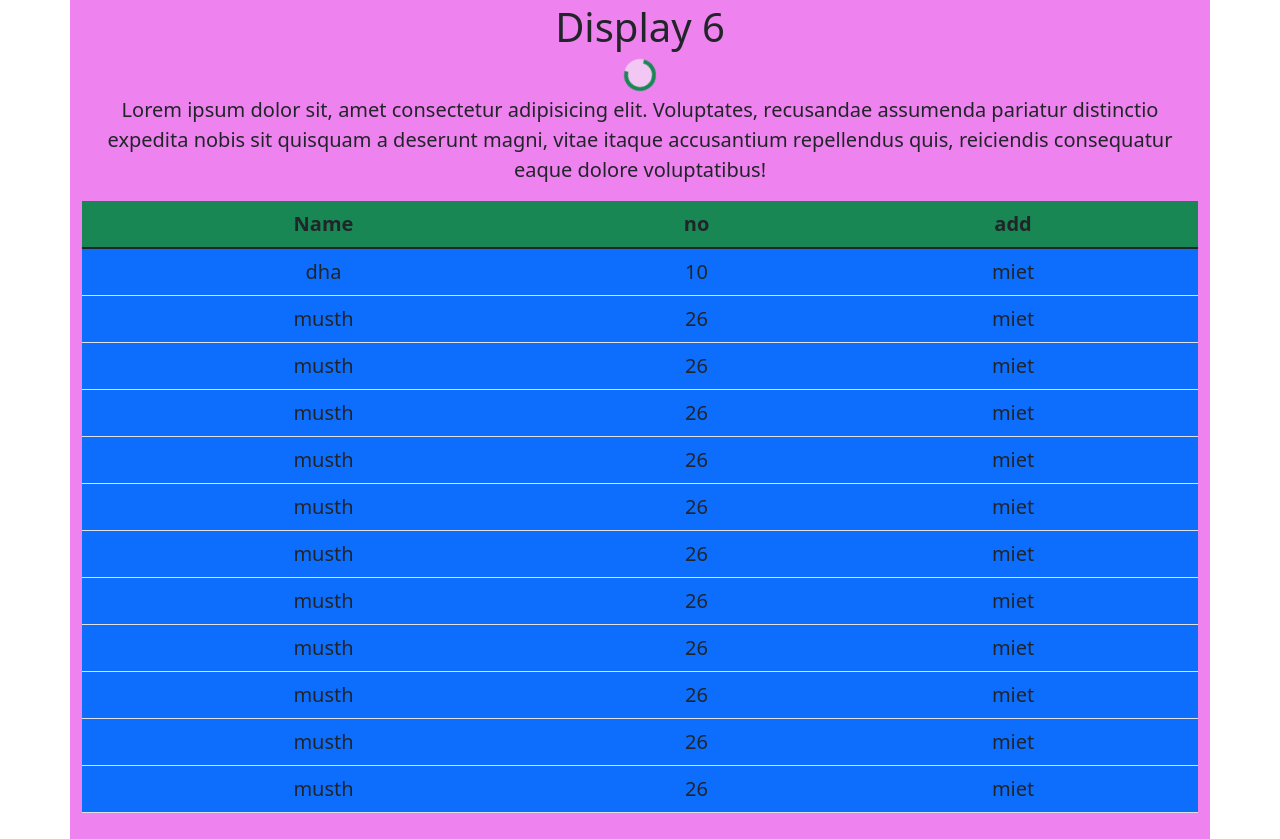
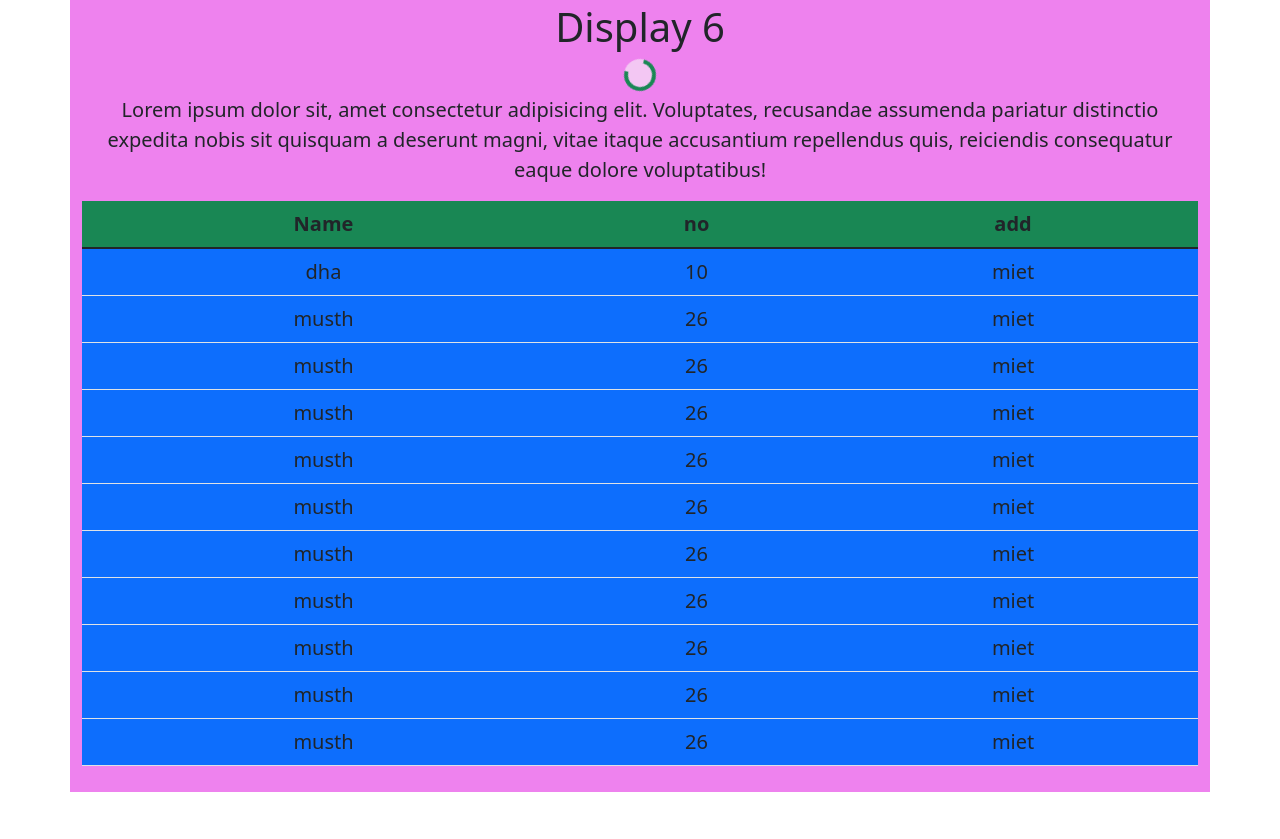
Before and after one commit to Dhatshanamoorthy/components, a plain HTML site: page index.html in a window 1280 px wide. Shown: the part 657-1496 px from the top of the page. After the commit the page ends 1449 px from the top, so only its background shows below. Drawn offline with nearby package versions, Linux system fonts and the light colour scheme; files whose address does not match are found by name.

Commit message:
remove one row

```diff
--- a/index.html
+++ b/index.html
@@ -131,11 +131,7 @@
   </tr>
   </tr>
 
-  <tr>
-  <td>musth</td>
-  <td>26</td>
-  <td>miet</td>
-  </tr>
+
 
     </tbody>
     </table>
```
